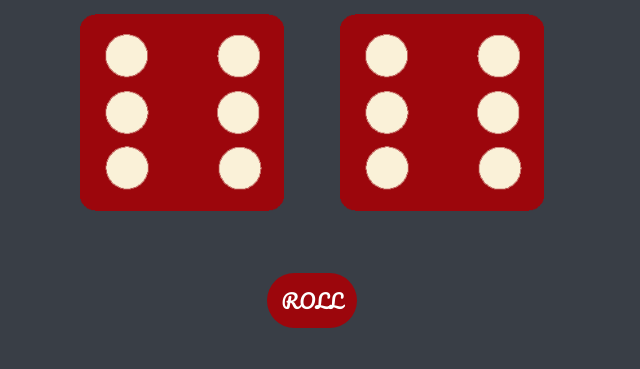
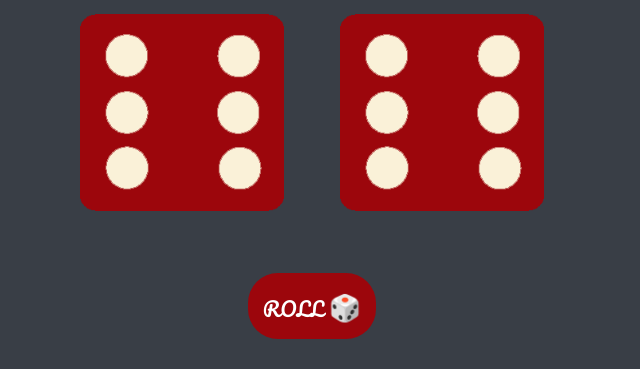
Before and after one commit to virtuallynaman/Dice_Duel, a plain HTML site: page index.html in a window 1280 px wide. Shown: the part 311-680 px from the top of the page, without its empty margins (328-968 px from the left). Drawn offline with Linux system fonts and the light colour scheme.

Commit message:
Improved roll button

```diff
--- a/index.html
+++ b/index.html
@@ -25,7 +25,7 @@
         <img class="img2" src="images/dice6.png" alt="Dice 2" />
       </div>
       <br /><br /><br /><br />
-      <button class="roll">ROLL</button>
+      <button class="roll">ROLL <span style="font-size: 26px;">🎲</span></button>
       <footer>
         <a class="foot" href="https://github.com/namanxjha"
           >🎲 Made By <span>Naman</span> 🎲</a
```
